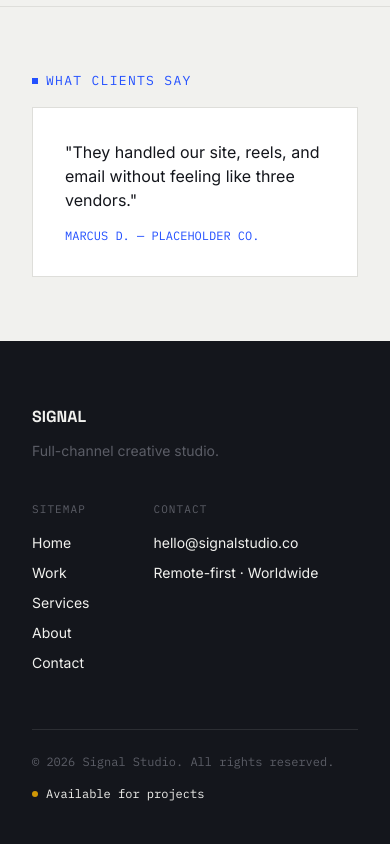
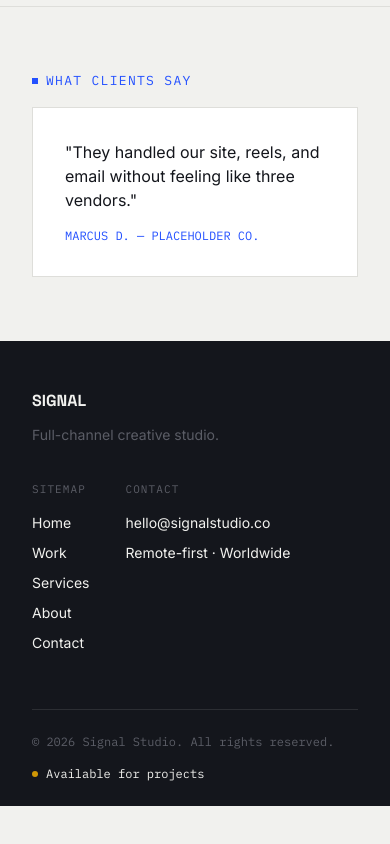
Before and after one commit to abdelhafid37/signal, a Next.js app: page / in a window 390 px wide. Shown: the part 3955-4799 px from the top of the page. After the commit the page ends 4761 px from the top, so only its background shows below. Built offline with nearby package versions, Linux system fonts and the light colour scheme.

Commit message:
fix: footer responsive padding, gaps, and breakpoint mismatch

```diff
--- a/src/components/layout/Footer.tsx
+++ b/src/components/layout/Footer.tsx
@@ -8,20 +8,16 @@ export default function Footer() {
 
   return (
     <footer className="bg-ink text-bg">
-      <Container className="py-16">
-        <div className="flex flex-col justify-between gap-10 lg:flex-row">
+      <Container className="pt-12 pb-6 md:pt-16 xl:pt-20 md:pb-7 xl:pb-8">
+        <div className="flex flex-col justify-between gap-9 md:gap-0 md:flex-row">
           <div>
             <p className="mb-3 font-bold font-display">SIGNAL</p>
-            <p className="font-body text-sm text-ink-soft max-w-[240px]">
-              Full-channel creative studio.
-            </p>
+            <p className="font-body text-sm text-ink-soft max-w-[240px]">Full-channel creative studio.</p>
           </div>
-
-          <div className="flex gap-16">
+          {/* flex gap-16 */}
+          <div className="flex gap-9 md:gap-12 xl:gap-20">
             <div>
-              <p className="font-mono text-[11px] uppercase tracking-widest text-ink-soft mb-4">
-                Sitemap
-              </p>
+              <p className="font-mono text-[11px] uppercase tracking-widest text-ink-soft mb-4">Sitemap</p>
 
               <ul className="flex flex-col gap-y-2.5">
                 {navLinks.map((link) => (
@@ -33,14 +29,9 @@ export default function Footer() {
             </div>
 
             <div>
-              <p className="font-mono text-[11px] uppercase tracking-widest text-ink-soft mb-4">
-                Contact
-              </p>
+              <p className="font-mono text-[11px] uppercase tracking-widest text-ink-soft mb-4">Contact</p>
               <div className="flex flex-col gap-y-2.5">
-                <a
-                  href="mailto:hello@signalstudio.co"
-                  className="text-sm font-body"
-                >
+                <a href="mailto:hello@signalstudio.co" className="text-sm font-body">
                   hello@signalstudio.co
                 </a>
                 <p className="text-sm font-body">Remote-first · Worldwide</p>
@@ -49,10 +40,8 @@ export default function Footer() {
           </div>
         </div>
 
-        <div className="flex flex-col pt-6 border-t gap-y-4 lg:flex-row lg:items-center lg:justify-between border-white/10 mt-14">
-          <p className="font-mono text-xs text-ink-soft">
-            &copy; {currentYear} Signal Studio. All rights reserved.
-          </p>
+        <div className="flex flex-col pt-6 border-t gap-y-4 md:flex-row md:items-center md:justify-between border-white/10 mt-14">
+          <p className="font-mono text-xs text-ink-soft">&copy; {currentYear} Signal Studio. All rights reserved.</p>
           <p className="flex items-center font-mono text-xs gap-x-2">
             <Dot className="bg-tally animate-pulse" />
             Available for projects
```
